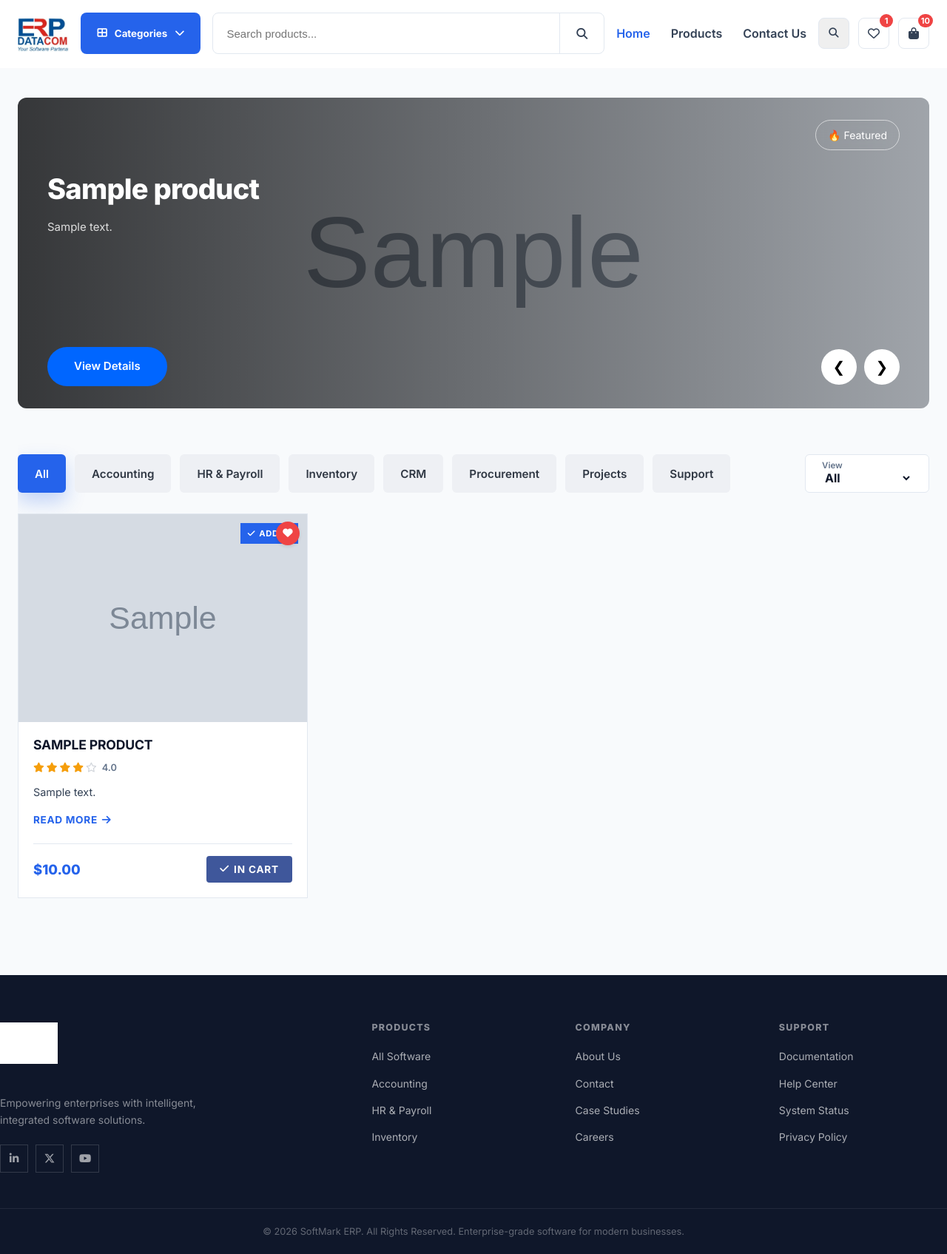
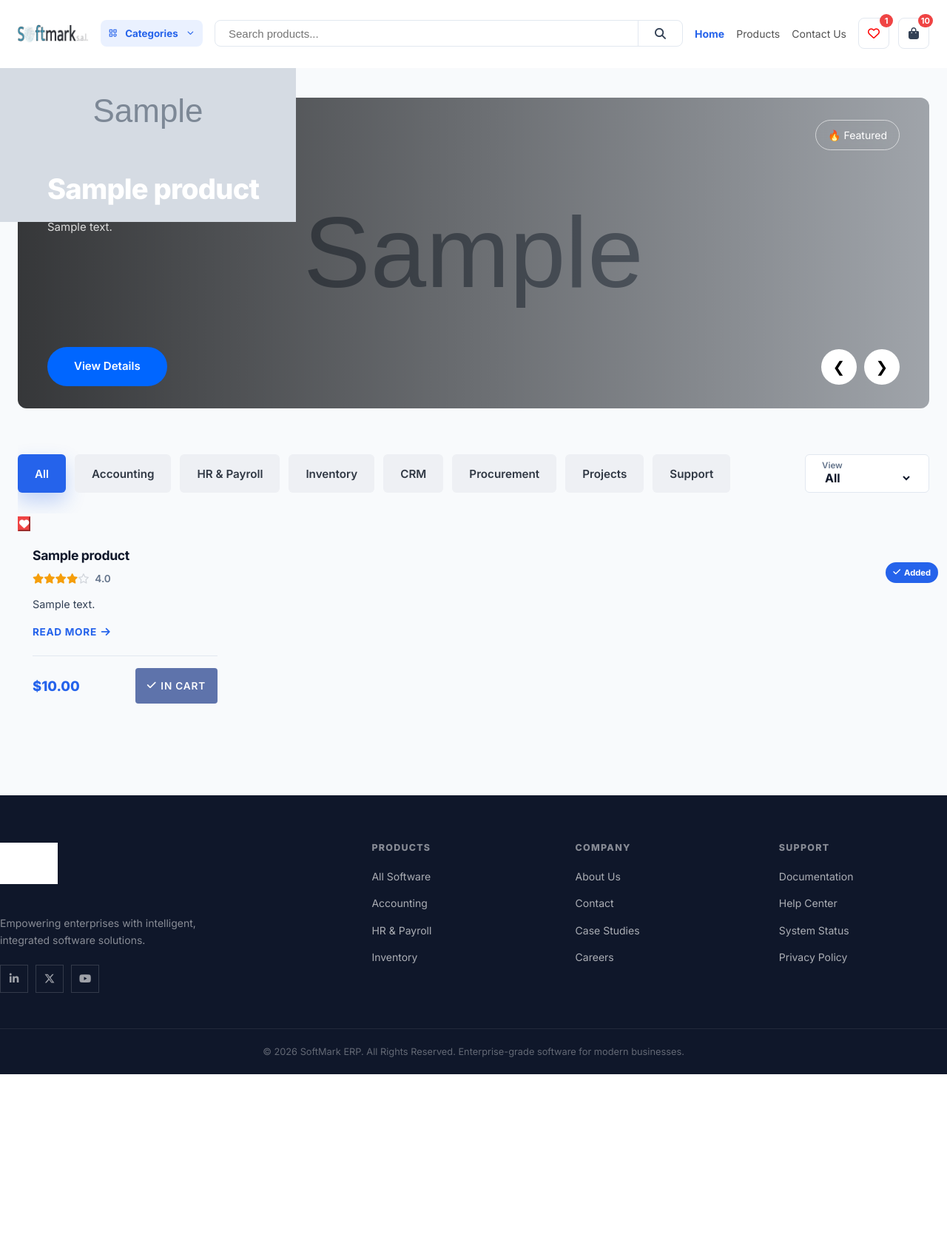
Before and after one commit to gloria-dedo/soft-mark-2, a PHP site: page / in a window 1280 px wide. Shown: the whole page at 74% size. After the commit the page ends 1452 px from the top, so only its background shows below. Run offline with PHP 8.4, Linux system fonts and the light colour scheme; tables that the repository leaves empty or names only in its code hold one stand-in row (values such as "Sample post"); grey boxes marked "Sample" are stand-in pictures.

Commit message:
feat:fixed button

```diff
--- a/assets/css/style.css
+++ b/assets/css/style.css
@@ -54,17 +54,17 @@
 }
 
 .store-logo img {
-    height: 50px;
+    height: 25px;
     width: auto;
     flex-shrink: 0;
 }
 
 .store-category-btn {
-    height: 56px;
-    padding: 0 22px;
+    height: 36px;
+    padding: 0 10px;
     border: none;
-    background: var(--accent-blue);
-    color: var(--white);
+    background: rgba(53, 114, 247, 0.1);
+    color: var(--accent-blue);
     display: flex;
     align-items: center;
     gap: 10px;
@@ -77,7 +77,7 @@
 
 .store-search {
     flex: 1;
-    height: 56px;
+    height: 36px;
     display: flex;
     border: 1px solid var(--border);
     background: var(--white);
@@ -125,7 +125,7 @@
 .store-nav {
     display: flex;
     align-items: center;
-    gap: 28px;
+    gap: 16px;
     list-style: none;
     margin: 0;
     padding: 0;
@@ -133,16 +133,18 @@
 }
 
 .store-nav a {
-    font-weight: 600;
-    color: var(--text-mid);
+    font-weight: 500;
+    color: #525252;
     text-decoration: none;
     transition: color .2s;
     white-space: nowrap;
+    font-size: 14px;
 }
 
 .store-nav a:hover,
 .store-nav a.active {
     color: var(--accent-blue);
+    font-weight: 700;
 }
 
 .store-actions {
@@ -253,6 +255,9 @@
 .store-mobile-nav a.active {
     color: var(--accent-blue);
 }
+.mobile-only {
+    display: none;
+}
 
 /* ---- Tablet (≤1024px): hide categories + nav, show hamburger + search toggle ---- */
 @media (max-width: 1024px) {
@@ -264,6 +269,9 @@
     .store-search { display: none; }
     /* Show it when toggled open */
     .store-header.search-open .store-search { display: flex; }
+    .mobile-only {
+        display: flex; /* or block, depending on your layout */
+    }
 }
 
 /* ---- Mobile (≤640px): search expands full-width on toggle ---- */
@@ -936,161 +944,214 @@
 /* ============================
    PRODUCT GRID & CARDS
 ============================== */
+
+/* Grid used on all product listing pages */
 .product-grid {
     display: grid;
-    grid-template-columns: repeat(auto-fill, minmax(300px, 1fr));
-    gap: 28px;
+    grid-template-columns: repeat(auto-fill, minmax(280px, 1fr));
+    gap: 24px;
     padding-bottom: 80px;
 }
-.product-card {
-    background: var(--bg-card);
-    border: 1px solid var(--border);
+
+/* ---- Modern product card ---- */
+.modern-product-card {
+    position: relative;
+    background: #fff;
+    border-radius: 28px;
+    overflow: hidden;
+    box-shadow: 0 10px 35px rgba(0,0,0,.06);
+    transition: .3s ease;
     display: flex;
     flex-direction: column;
-    transition: var(--transition);
+    height: 100%;
+}
+
+.modern-product-card:hover {
+    transform: translateY(-6px);
+    box-shadow: 0 18px 40px rgba(0,0,0,.12);
+}
+
+/* Badge */
+.product-badge {
+    position: absolute;
+    top: 18px;
+    left: 18px;
+    background: #fff;
+    padding: 6px 14px;
+    border-radius: 999px;
+    font-size: .8rem;
+    font-weight: 600;
+    z-index: 5;
+    box-shadow: 0 2px 8px rgba(0,0,0,.08);
+    color: var(--text-dark);
+}
+
+/* Wishlist button */
+.wishlist-btn {
+    position: absolute;
+    top: 18px;
+    right: 18px;
+    width: 44px;
+    height: 44px;
+    border: none;
+    background: #fff;
+    border-radius: 50%;
+    cursor: pointer;
+    z-index: 5;
+    display: flex;
+    align-items: center;
+    justify-content: center;
+    font-size: 1rem;
+    color: var(--text-light);
+    box-shadow: 0 2px 8px rgba(0,0,0,.08);
+    transition: .2s ease;
+}
+
+.wishlist-btn:hover { color: var(--accent-red); transform: scale(1.1); }
+.wishlist-btn.active,
+.wishlist-btn.heart-active { color: var(--accent-red); }
+
+/* Image area */
+.product-image-wrap {
+    display: flex;
+    justify-content: center;
+    align-items: center;
+    background: #f7f7f8;
+    min-height: 240px;
+    padding: 48px 20px 20px;
     position: relative;
-}
-.product-card:hover { transform: translateY(-6px); box-shadow: var(--shadow-lg); }
-
-/* Product Image */
-.product-img-link { display: block; }
-.product-img-wrapper {
-    position: relative;
+    text-decoration: none;
+}
+
+.product-image {
     width: 100%;
-    padding-top: 72%; /* 4:3 aspect */
-    overflow: hidden;
-    background: var(--bg-light);
-}
-.product-img {
-    position: absolute;
-    inset: 0;
-    width: 100%; height: 100%;
-    object-fit: cover;
-    transition: transform .4s ease;
-}
-.product-card:hover .product-img { transform: scale(1.04); }
+    max-width: 240px;
+    height: 200px;
+    object-fit: contain;
+    transition: transform .35s ease;
+}
+
+.modern-product-card:hover .product-image { transform: scale(1.04); }
 
 /* In-cart badge on image */
 .in-cart-badge {
     position: absolute;
-    top: 12px; right: 12px;
+    bottom: 12px;
+    right: 12px;
     background: var(--accent-blue);
-    color: var(--white);
+    color: #fff;
     font-size: .7rem;
     font-weight: 700;
     padding: 5px 10px;
-    text-transform: uppercase;
-    letter-spacing: .06em;
+    border-radius: 999px;
     display: flex;
     align-items: center;
     gap: 5px;
 }
 
-.add-to-wishlist-overlay {
-    position: absolute;
-    top: 10px;
-    right: 10px;
-    background: rgba(255,255,255,.9);
-    border: none;
-    width: 32px;
-    height: 32px;
-    border-radius: 50%;
-    display: flex;
-    align-items: center;
-    justify-content: center;
-    color: var(--text-light);
-    cursor: pointer;
-    transition: all .2s ease;
-    box-shadow: 0 2px 4px rgba(0,0,0,.1);
-    z-index: 10;
-}
-.add-to-wishlist-overlay:hover {
-    color: var(--accent-red);
-    transform: scale(1.1);
-}
-.add-to-wishlist-overlay.heart-active {
-    color: var(--accent-red);
-}
-.btn-incart {
-    background: var(--primary-blue) !important;
-    border-color: var(--primary-blue) !important;
-    color: white !important;
-    opacity: .85;
-}
-
-/* Product info */
-.product-info {
-    padding: 20px;
+/* Content area */
+.product-content {
+    padding: 22px;
     display: flex;
     flex-direction: column;
     flex-grow: 1;
 }
-.product-title {
-    font-size: 1rem;
-    font-weight: 800;
-    margin-bottom: 6px;
-    text-transform: uppercase;
-    letter-spacing: -.01em;
-}
-.product-desc {
-    font-size: .84rem;
-    color: var(--text-light);
-    margin-bottom: 16px;
-    flex-grow: 1;
-    line-height: 1.55;
-}
-.product-meta {
-    display: flex;
-    align-items: center;
-    justify-content: space-between;
-    margin-bottom: 16px;
+
+/* Rating row */
+.rating-row {
+    display: flex;
+    align-items: center;
     gap: 8px;
-}
-.product-price {
-    font-size: 1.25rem;
-    font-weight: 900;
-    color: var(--accent-blue);
-}
-.product-rating {
-    display: flex;
-    align-items: center;
+    margin-bottom: 12px;
+}
+
+.stars {
+    display: flex;
     gap: 3px;
     color: #f59e0b;
-    font-size: .82rem;
-}
-.rating-num {
-    color: var(--text-light);
-    font-size: .8rem;
+    font-size: .85rem;
+}
+
+.rating-text {
+    font-size: .85rem;
+    color: #6b7280;
     font-weight: 600;
-    margin-left: 3px;
-}
-
-/* Card actions row */
+}
+
+/* Title */
+.modern-product-card .product-title {
+    font-size: 1.15rem;
+    font-weight: 700;
+    margin: 0 0 6px;
+    line-height: 1.3;
+    color: var(--text-dark);
+}
+
+/* Category */
+.product-category {
+    color: #8b8b8b;
+    font-size: .85rem;
+    margin-bottom: 16px;
+}
+
+/* Price */
+.price-row { margin-top: auto; }
+
+.modern-product-card .product-price {
+    font-size: 1.5rem;
+    font-weight: 800;
+    color: var(--text-dark);
+}
+
+/* Action buttons */
 .product-actions {
-    display: flex;
+    display: grid;
+    grid-template-columns: 1fr 1fr;
+    gap: 10px;
+    margin-top: 20px;
+}
+
+.btn-secondary,
+.btn-primary {
+    height: 48px;
+    border-radius: 999px;
+    text-decoration: none;
+    display: flex;
+    align-items: center;
+    justify-content: center;
     gap: 8px;
-    margin-bottom: 12px;
-}
-.product-actions .btn { flex: 1; justify-content: center; padding: 11px 16px; font-size: .8rem; }
-
-/* Read more link */
-.btn-read-more {
-    display: inline-flex;
-    align-items: center;
-    gap: 6px;
-    font-size: .8rem;
-    font-weight: 700;
-    text-transform: uppercase;
-    letter-spacing: .06em;
-    color: var(--accent-blue);
-    border-top: 1px solid var(--border);
-    padding-top: 12px;
-    transition: gap .2s ease;
-}
-.btn-read-more:hover { gap: 10px; color: var(--primary-blue); }
-
-/* View all */
-.view-all-wrap { text-align: center; padding-bottom: 80px; }
+    font-weight: 600;
+    font-size: .875rem;
+    transition: .25s ease;
+    font-family: inherit;
+    cursor: pointer;
+    border: none;
+}
+
+.btn-secondary {
+    background: #f3f4f6;
+    color: #111827;
+}
+
+.btn-secondary:hover { background: #e5e7eb; }
+
+.btn-primary {
+    background: #111827;
+    color: #fff;
+}
+
+.btn-primary:hover { transform: translateY(-2px); background: #1f2937; }
+
+.btn-primary:disabled,
+.btn-primary.btn-incart {
+    opacity: .7;
+    cursor: not-allowed;
+    transform: none;
+    background: var(--primary-blue);
+}
+
+/* Hidden card (filter) */
+.modern-product-card.is-hidden { display: none; }
 
 /* Empty state */
 .empty-state {
@@ -1100,6 +1161,21 @@
     color: var(--text-light);
 }
 .empty-state i { font-size: 3rem; margin-bottom: 16px; color: var(--border); }
+
+/* Responsive grid breakpoints */
+@media (max-width: 768px) {
+    .product-grid { grid-template-columns: repeat(2, 1fr); gap: 16px; }
+}
+
+@media (max-width: 480px) {
+    .product-grid { grid-template-columns: 1fr; }
+    .product-actions { grid-template-columns: 1fr; }
+}
+
+@media (min-width: 1400px) {
+    .product-grid { grid-template-columns: repeat(4, 1fr); }
+}
+
 
 /* ============================
    FEATURED PRODUCTS SECTION
@@ -1674,8 +1750,6 @@
     .why-strip-inner { justify-content: flex-start; }
     .why-divider { display: none; }
 
-    .product-grid { grid-template-columns: 1fr 1fr; gap: 16px; }
-
     .features-grid { grid-template-columns: 1fr; }
     .testimonials-grid { grid-template-columns: 1fr; }
 
@@ -1692,7 +1766,6 @@
 }
 
 @media (max-width: 480px) {
-    .product-grid { grid-template-columns: 1fr; }
     .footer-inner { grid-template-columns: 1fr; }
     .hero-cta-group { flex-direction: column; }
     .hero-content { padding: 60px 0; }
--- a/includes/carousel.php
+++ b/includes/carousel.php
@@ -18,7 +18,7 @@
 
     <?php foreach ($carouselSlides as $index => $slide): ?>
         <div class="slide <?= $index === 0 ? 'active' : '' ?>"
-             style="background-image:url('<?= htmlspecialchars($slide['image_url']) ?>')">
+             style="background-image:url('<?= imgUrl($slide['image_url']) ?>')">
 
             <div class="overlay"></div>
 
--- a/includes/db.php
+++ b/includes/db.php
@@ -15,4 +15,20 @@
 } catch (PDOException $e) {
     die("Database connection failed: " . $e->getMessage());
 }
-?>
+
+/**
+ * Returns an image URL with a cache-busting ?v= timestamp.
+ * Uses the file's last-modified time so the query string only changes
+ * when the file actually changes on disk.
+ *
+ * @param string $url  Relative path as stored in DB e.g. "assets/images/foo.jpg"
+ * @return string      URL safe to use in src=""
+ */
+function imgUrl(string $url): string {
+    // Build the absolute server path from the project root
+    $root = dirname(__DIR__); // sotfMark/
+    $filePath = $root . DIRECTORY_SEPARATOR . ltrim($url, '/\\');
+
+    $version = file_exists($filePath) ? filemtime($filePath) : 1;
+    return htmlspecialchars($url) . '?v=' . $version;
+}
--- a/includes/header.php
+++ b/includes/header.php
@@ -24,6 +24,7 @@
     <link href="https://fonts.googleapis.com/css2?family=Inter:wght@300;400;600;700;800;900&display=swap" rel="stylesheet">
     <link rel="stylesheet" href="https://cdnjs.cloudflare.com/ajax/libs/font-awesome/6.5.2/css/all.min.css">
     <link rel="stylesheet" href="/sotfMark/assets/css/style.css">
+    <link rel="stylesheet" href="https://cdn.jsdelivr.net/npm/@tabler/icons-webfont@latest/dist/tabler-icons.min.css">
 </head>
 <body>
 
@@ -33,14 +34,14 @@
 
             <!-- Logo -->
             <a href="index.php" class="store-logo">
-                <img src="/sotfMark/assets/images/logo.png" alt="SoftMark Logo">
+                <img src="/sotfMark/assets/images/logoSoftMark.jpeg" alt="SoftMark Logo">
             </a>
 
             <!-- Categories button — desktop only -->
             <button class="store-category-btn">
-                <i class="fas fa-th-large"></i>
+                <i class="ti ti-category"></i>
                 <span>Categories</span>
-                <i class="fas fa-chevron-down"></i>
+                <i class="ti ti-chevron-down"></i>
             </button>
 
             <!-- Search bar -->
@@ -65,12 +66,15 @@
             <!-- Action icons + mobile controls -->
             <div class="store-actions">
                 <!-- Search icon — mobile only, opens search bar -->
-                <button class="store-icon store-search-toggle" id="store-search-toggle" aria-label="Search" title="Search">
-                    <i class="fas fa-search"></i>
-                </button>
+                <button class="store-icon store-search-toggle mobile-only"
+        id="store-search-toggle"
+        aria-label="Search"
+        title="Search">
+    <i class="fas fa-search"></i>
+</button>
 
                 <a href="wishlist.php" class="store-icon" title="Wishlist">
-                    <i class="far fa-heart"></i>
+                    <i class="far fa-heart" style="color: red;"></i>
                     <?php if ($wishlistCount > 0): ?>
                         <span class="store-badge"><?= $wishlistCount ?></span>
                     <?php endif; ?>
--- a/product-detail.php
+++ b/product-detail.php
@@ -109,7 +109,7 @@
         <div class="product-showcase-visual">
             <div class="product-visual-frame">
                 <img
-                    src="<?= htmlspecialchars($product['image_url']) ?>"
+                    src="<?= imgUrl($product['image_url']) ?>"
                     alt="<?= htmlspecialchars($product['name']) ?> product image"
                     class="detail-img"
                     onerror="this.onerror=null; this.src='assets/images/placeholder.jpg';"
```
Also changed, not shown: setup_db.php (+52 -39 lines), assets/images/accountingPro.svg (added), assets/images/crm.svg (added), assets/images/image16.jpeg (deleted), assets/images/logoSoftMark.jpeg (added), 3 other files.
